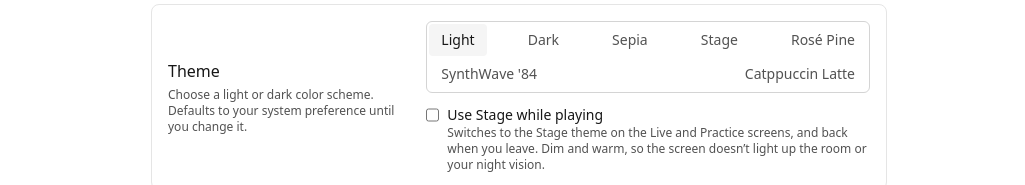
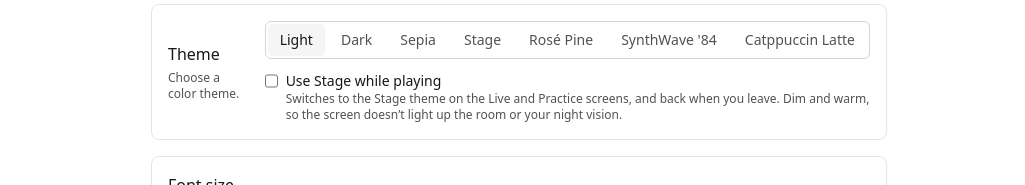
Before and after one commit to deptofzane/noodle-tools-for-bands, a Next.js app: page /settings in a window 1280 px wide. Shown: the part 195-380 px from the top of the page, without its empty margins (121-1146 px from the left). Built offline with nearby package versions, Linux system fonts and the light colour scheme; no server answers; sample sign-in values are in the browser's storage.

Commit message:
remove session details in settings

```diff
--- a/app/settings/page.tsx
+++ b/app/settings/page.tsx
@@ -173,24 +173,6 @@ export default async function SettingsPage({
         )}
       </div>
 
-      <details className="rounded-lg border border-line p-4 text-xs">
-        <summary className="cursor-pointer font-medium text-fg-soft">
-          Session details
-        </summary>
-        <pre className="mt-2 overflow-x-auto whitespace-pre-wrap font-mono text-[0.6875rem] text-fg-soft">
-          {JSON.stringify(
-            {
-              sub: session.user.sub,
-              email: session.user.email,
-              scopes: session.scopes,
-              error: session.error ?? null,
-            },
-            null,
-            2,
-          )}
-        </pre>
-      </details>
-
       {/* Last, and visually separated: the only irreversible thing here. */}
       <DeleteAccount email={dbUser?.email ?? session.user.email ?? null} />
     </div>
@@ -202,8 +184,7 @@ export default async function SettingsPage({
         <div>
           <p className="font-medium">Theme</p>
           <p className="mt-1 text-xs minor-text-theme-colors dark:text-neutral-400">
-            Choose a light or dark color scheme. Defaults to your system
-            preference until you change it.
+            Choose a color theme.
           </p>
         </div>
         <ThemeToggle />
```
